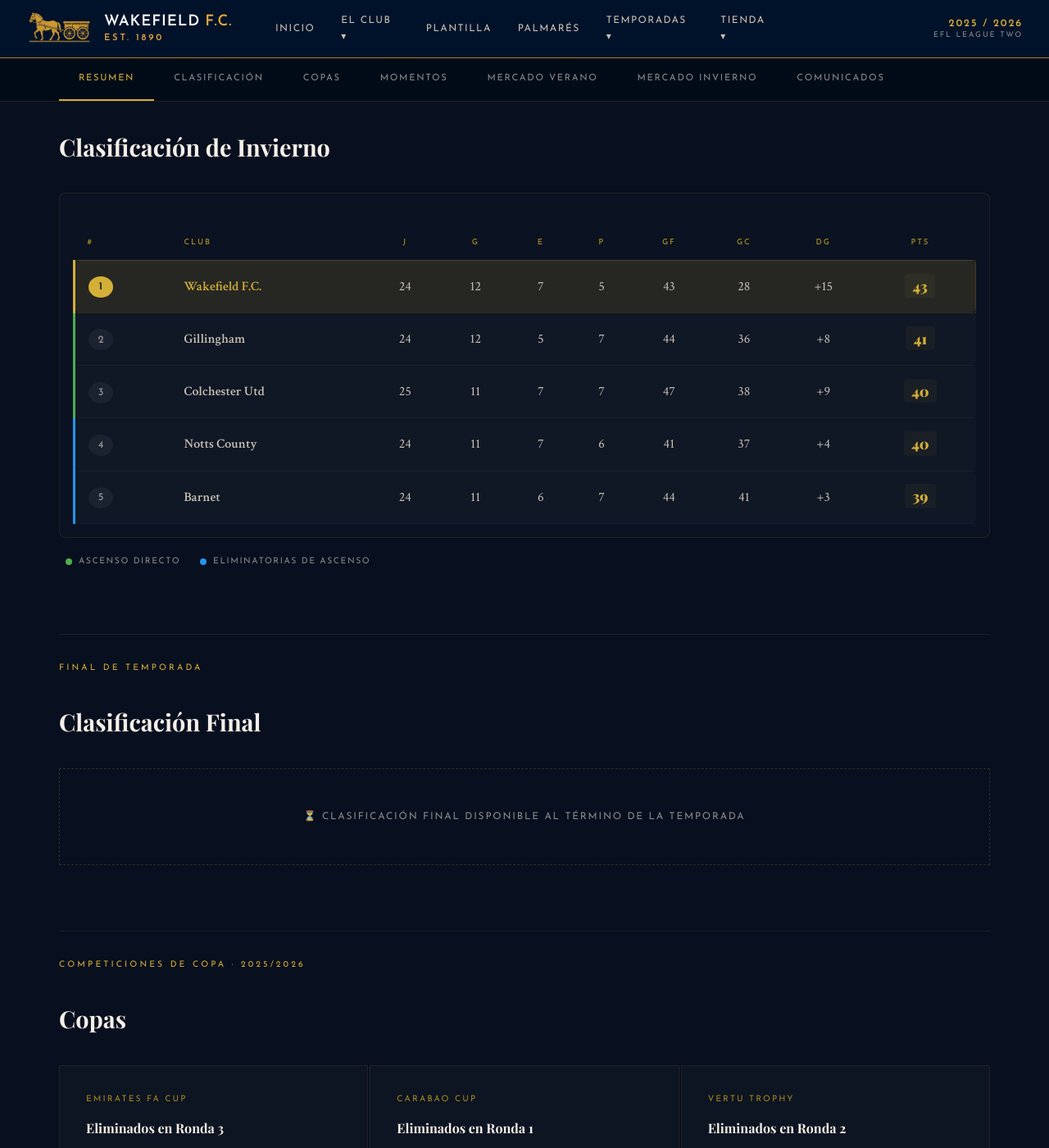
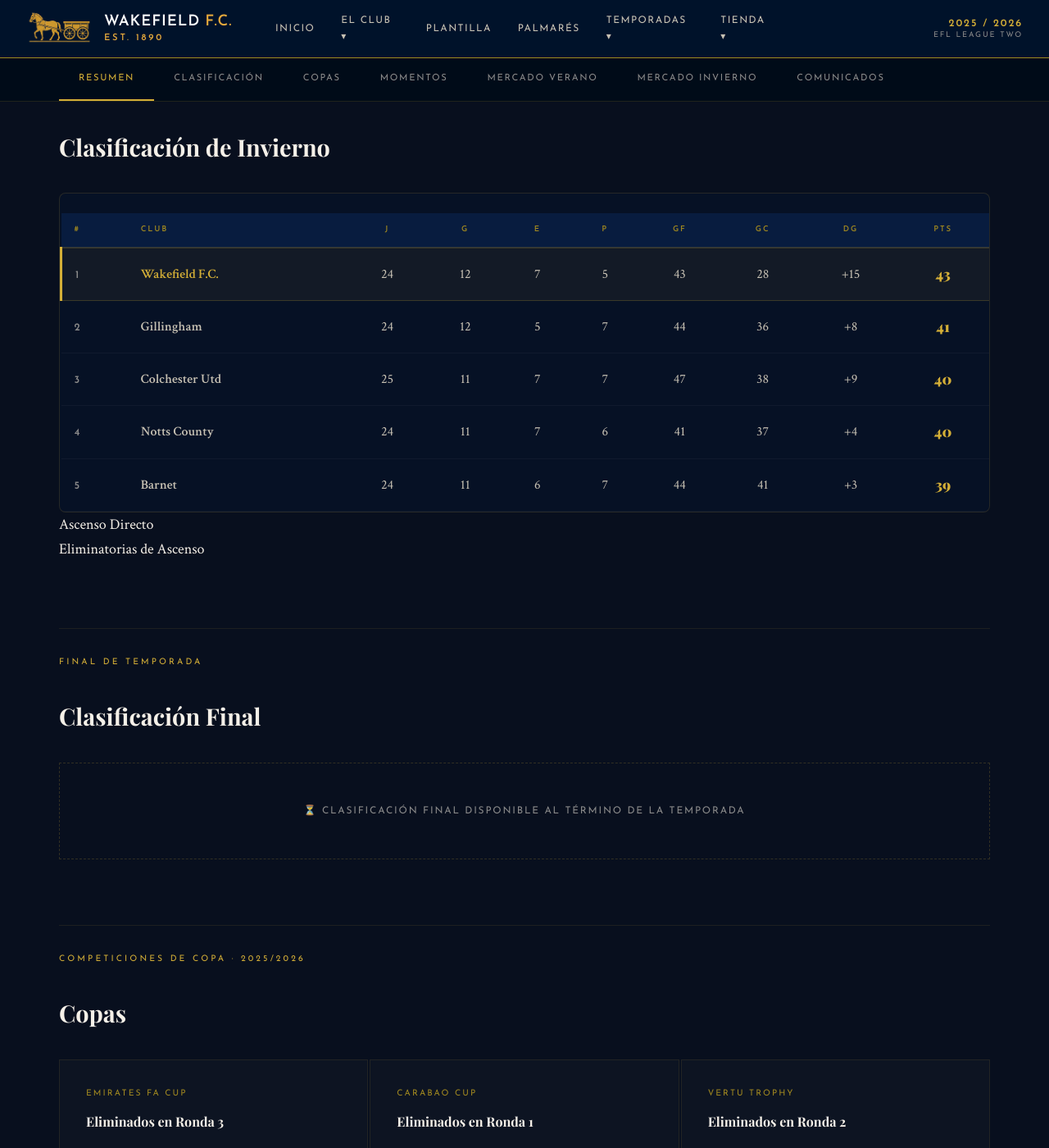
Before and after one commit to riise66/wakefieldfc, a Jekyll site: the page built from pages/temporada-2526.html, in a window 1280 px wide and 1400 px high, scrolled down 1288 px. Shown: the whole window at 82% size. Built offline with Jekyll 4.4.1, drawn with Linux system fonts in a browser that asks for light colours; some web fonts are replaced; a style sheet for code colours, icons or effects is not loaded.

Commit message:
Update temporada-2526.css

```diff
--- a/assets/css/temporada-2526.css
+++ b/assets/css/temporada-2526.css
@@ -268,22 +268,27 @@
   line-height: 1;
 }
 
-/* TABLA CLASIFICACIÓN V2 */
+/* TABLA CLASIFICACIÓN V3 - Elegante y Unificada */
 .table-responsive {
   width: 100%;
   overflow-x: auto;
   margin-top: 1.5rem;
-  background: rgba(255, 255, 255, 0.015);
-  border: 1px solid rgba(212, 175, 55, 0.1);
   border-radius: 8px;
-  padding: 1rem;
+  /* Contenedor con borde sutil para enmarcar la tabla */
+  border: 1px solid rgba(212, 175, 55, 0.15);
+  background: rgba(6, 21, 48, 0.4);
 }
 
 .tabla-clasificacion {
   width: 100%;
-  border-collapse: separate;
-  border-spacing: 0 4px; /* Separación entre filas para darle un toque moderno */
-  min-width: 650px; /* Evita que se aplaste en móviles */
+  border-collapse: collapse; /* Volvemos a tabla unida, es más limpio */
+  min-width: 650px;
+}
+
+/* Cabecera */
+.tabla-clasificacion thead {
+  background: rgba(10, 35, 81, 0.6);
+  border-bottom: 2px solid rgba(212, 175, 55, 0.2);
 }
 
 .tabla-clasificacion th {
@@ -292,9 +297,8 @@
   letter-spacing: 0.2em;
   text-transform: uppercase;
   color: var(--gold-dim);
-  padding: 1rem;
+  padding: 1.25rem 1rem;
   text-align: center;
-  border-bottom: 1px solid rgba(212, 175, 55, 0.2);
 }
 
 .tabla-clasificacion th:first-child,
@@ -302,46 +306,46 @@
   text-align: left;
 }
 
+/* Celdas normales */
 .tabla-clasificacion td {
-  padding: 0.85rem 1rem;
+  padding: 1rem;
   font-family: var(--font-body);
   font-size: 1rem;
   color: var(--grey-light);
+  border-bottom: 1px solid rgba(255, 255, 255, 0.04);
   text-align: center;
-  background: rgba(255, 255, 255, 0.02);
-  transition: all 0.2s ease;
+  transition: background 0.2s ease;
 }
 
-/* Bordes redondeados en los extremos de cada fila */
-.tabla-clasificacion tr td:first-child {
-  border-top-left-radius: 6px;
-  border-bottom-left-radius: 6px;
+.tabla-clasificacion td:first-child,
+.tabla-clasificacion td:nth-child(2) {
   text-align: left;
 }
-.tabla-clasificacion tr td:last-child {
-  border-top-right-radius: 6px;
-  border-bottom-right-radius: 6px;
+
+/* Filas separadoras de zona (Ascenso) muy elegantes */
+.tabla-clasificacion tr.zona {
+  background: rgba(0, 0, 0, 0.2);
+}
+.tabla-clasificacion tr.zona td {
+  padding: 0.6rem 1rem;
+  font-family: var(--font-sans);
+  font-size: 0.6rem;
+  letter-spacing: 0.2em;
+  text-transform: uppercase;
+  color: var(--gold-dim);
+  text-align: left;
+  border-bottom: 1px solid rgba(212, 175, 55, 0.1);
+  border-left: 2px solid #4CAF50; /* Verde para directo */
+}
+.tabla-clasificacion tr.zona.playoff td {
+  border-left: 2px solid #2196F3; /* Azul para playoff */
+  color: #7ab4e2;
 }
 
-/* Indicadores de zona (Líneas de color a la izquierda) */
-.tabla-clasificacion tr.ascenso-directo td:first-child {
-  border-left: 3px solid #4CAF50;
-}
-.tabla-clasificacion tr.playoffs td:first-child {
-  border-left: 3px solid #2196F3;
-}
-
-/* Diseño de la posición */
+/* Tipografía de la tabla */
 .tabla-pos {
-  display: inline-flex;
-  align-items: center;
-  justify-content: center;
-  width: 26px;
-  height: 26px;
-  border-radius: 50%;
-  background: rgba(255, 255, 255, 0.05);
   font-family: var(--font-sans);
-  font-size: 0.75rem;
+  font-size: 0.85rem;
   font-weight: 700;
   color: var(--grey);
 }
@@ -349,69 +353,45 @@
 .tabla-club {
   font-family: var(--font-display);
   font-size: 1.05rem;
-  font-weight: 700;
+  font-weight: 600;
   color: var(--white);
 }
 
-/* Resalte de los puntos */
 .tabla-pts {
   font-family: var(--font-display);
   font-size: 1.15rem;
   font-weight: 900;
-  color: var(--gold);
-  background: rgba(212, 175, 55, 0.05);
-  border-radius: 4px;
-  padding: 0.2rem 0.6rem;
+  color: var(--white);
 }
 
-/* Estilo especial para el Wakefield F.C. */
+/* El equipo protagonista: Wakefield F.C. */
+.tabla-clasificacion tr.wakefield {
+  /* Un gradiente sutil para destacarlo sin ser estridente */
+  background: linear-gradient(90deg, rgba(212, 175, 55, 0.12) 0%, rgba(212, 175, 55, 0.02) 100%);
+}
+
 .tabla-clasificacion tr.wakefield td {
-  background: rgba(212, 175, 55, 0.08);
-  border-top: 1px solid rgba(212, 175, 55, 0.15);
-  border-bottom: 1px solid rgba(212, 175, 55, 0.15);
+  border-top: 1px solid rgba(212, 175, 55, 0.25);
+  border-bottom: 1px solid rgba(212, 175, 55, 0.25);
 }
+
 .tabla-clasificacion tr.wakefield td:first-child {
   border-left: 3px solid var(--gold);
 }
-.tabla-clasificacion tr.wakefield td:last-child {
-  border-right: 1px solid rgba(212, 175, 55, 0.15);
-}
+
 .tabla-clasificacion tr.wakefield .tabla-club {
   color: var(--gold);
-}
-.tabla-clasificacion tr.wakefield .tabla-pos {
-  background: var(--gold);
-  color: var(--navy-dark);
+  font-weight: 800;
 }
 
-/* Efecto hover interactivo */
-.tabla-clasificacion tr:hover td {
-  background: rgba(212, 175, 55, 0.06);
-  transform: scale(1.005);
-  cursor: default;
+.tabla-clasificacion tr.wakefield .tabla-pts {
+  color: var(--gold);
 }
 
-/* Leyenda inferior */
-.tabla-leyenda {
-  display: flex;
-  gap: 1.5rem;
-  margin-top: 1.25rem;
-  padding-left: 0.5rem;
+/* Efecto Hover */
+.tabla-clasificacion tr:not(.zona):hover td {
+  background: rgba(255, 255, 255, 0.03);
 }
-.leyenda-item {
-  display: flex;
-  align-items: center;
-  gap: 0.5rem;
-  font-family: var(--font-sans);
-  font-size: 0.65rem;
-  letter-spacing: 0.15em;
-  text-transform: uppercase;
-  color: var(--grey);
+.tabla-clasificacion tr.wakefield:hover td {
+  background: linear-gradient(90deg, rgba(212, 175, 55, 0.18) 0%, rgba(212, 175, 55, 0.05) 100%);
 }
-.leyenda-dot {
-  width: 8px;
-  height: 8px;
-  border-radius: 50%;
-}
-.dot-directo { background: #4CAF50; }
-.dot-playoff { background: #2196F3; }
```
